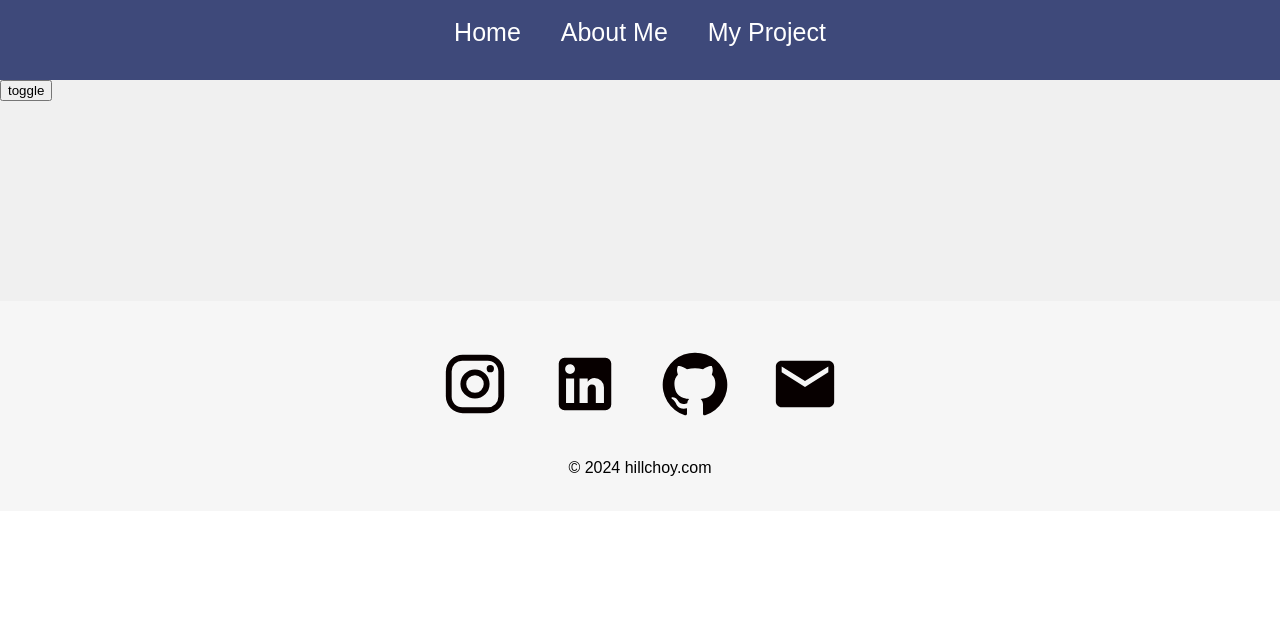
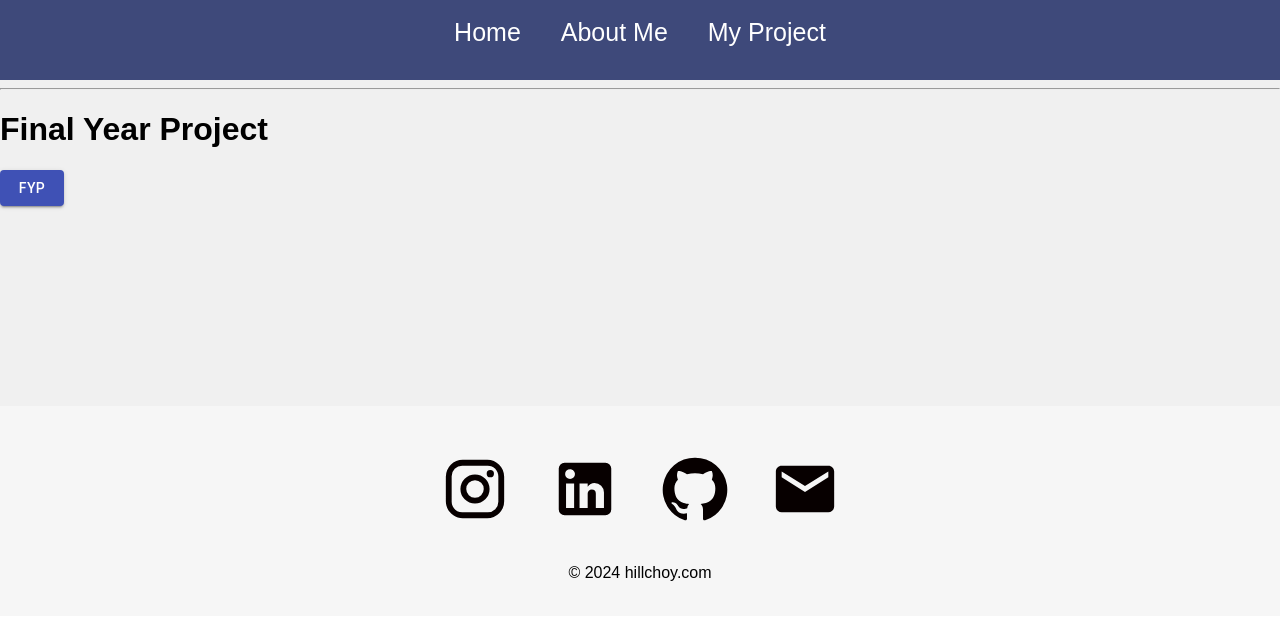
Before and after one commit to hillhc/MyPro, a React (Create React App) app: page /Project in a window 1280 px wide. Shown: the top 620 px of the page. Built offline with nearby package versions, Linux system fonts and the light colour scheme.

Commit message:
Button Update

```diff
--- a/src/pages/Project.js
+++ b/src/pages/Project.js
@@ -5,11 +5,11 @@ import Collapsible1 from "../resource/project1"
 function Project() {
   return(
     <div className="Project">
+      <hr />
+    <h1>Final Year Project</h1>
     <Collapsible1 label="Final Year Project">
-      <h1>introduction</h1>
       <p>
-        The collapsible component puts long sections of the information under a
-        block enabling users to expand or collapse to access its details.
+        This will contain the details of my final year project. Update will be done later.
       </p>
     </Collapsible1>
     </div>
--- a/src/resource/project1.js
+++ b/src/resource/project1.js
@@ -1,14 +1,18 @@
 import React, { useState } from 'react';
+import Button from '@material-ui/core/Button';
 
 const Collapsible1 = (props) => {
   const [open, setOpen] = useState(false);
+
   const toggle = () => {
     setOpen(!open);
   };
 
   return (
     <div>
-      <button onClick={toggle}>toggle</button>
+      <Button variant="contained" color="primary" onClick={toggle}>
+        FYP
+      </Button>
       {open && (
         <div className="toggle">{props.children}</div>
       )}
```
